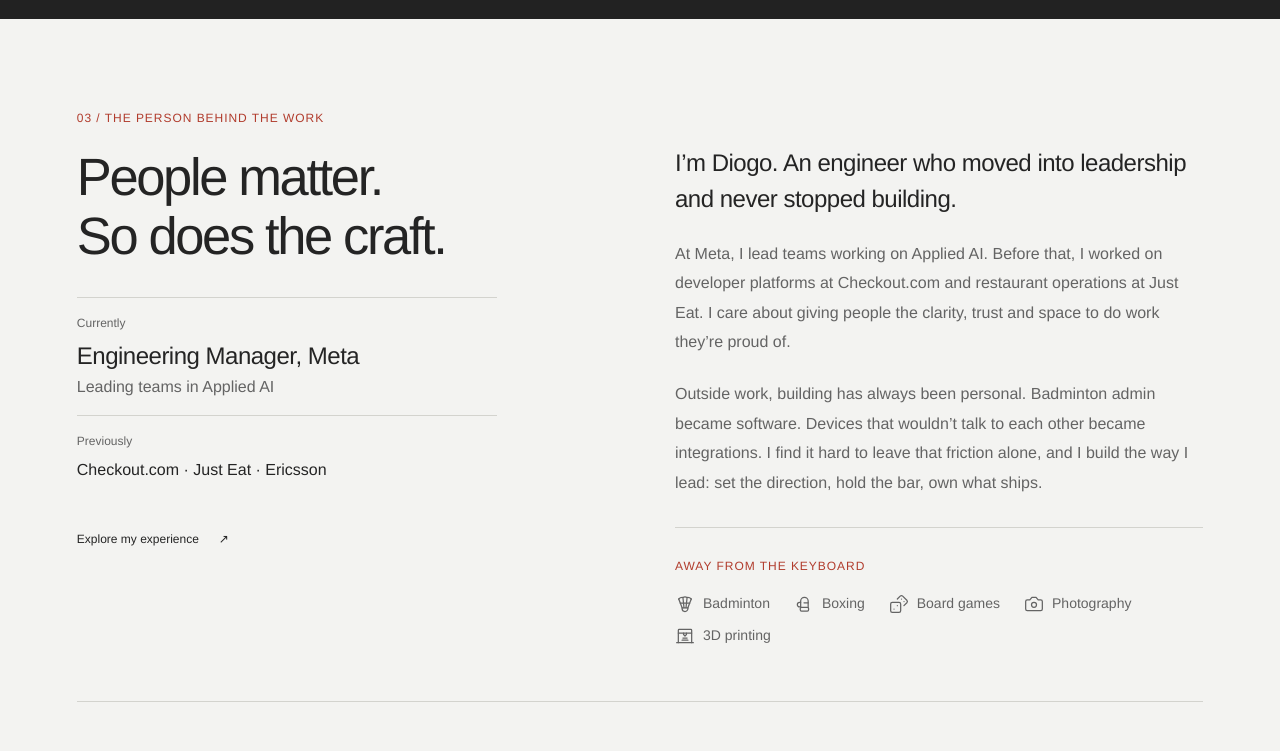
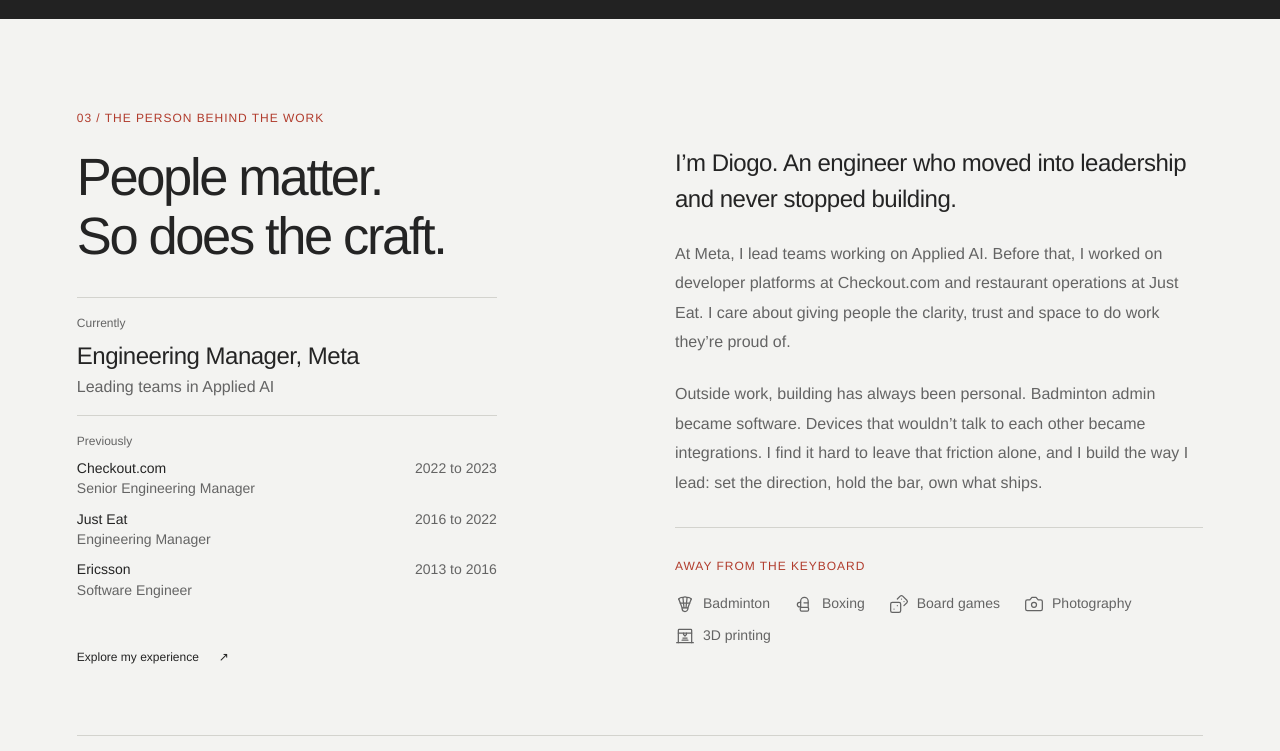
Before and after one commit to Stormsys/stormsys.github.io, a React (Create React App) app: page / in a window 1280 px wide. Shown: the part 5716-6467 px from the top of the page. Built offline with nearby package versions, Linux system fonts and the light colour scheme.

Commit message:
feat: show previous roles as a stacked list in About

```diff
--- a/src/App.scss
+++ b/src/App.scss
@@ -1283,6 +1283,24 @@ html[data-motion="off"] .hero-line {
   letter-spacing: -0.5px;
 }
 .career-note__now dd span { display: block; margin-top: 4px; color: var(--muted); }
+.career-note__past { margin: 0; padding: 0; list-style: none; }
+.career-note__past li {
+  display: grid;
+  grid-template-columns: minmax(0, 1fr) auto;
+  column-gap: 16px;
+  align-items: baseline;
+  font-size: var(--text-small);
+  line-height: 1.45;
+}
+.career-note__past li + li { margin-top: 10px; }
+.career-note__past strong { font-weight: 500; color: var(--ink); }
+.career-note__past span { grid-column: 1; color: var(--muted); }
+.career-note__past time {
+  grid-area: 1 / 2;
+  color: var(--muted);
+  font-variant-numeric: tabular-nums;
+  white-space: nowrap;
+}
 @media (min-width: 701px) { .career-note { max-width: 420px; } }
 @media (max-width: 700px) {
   .hero-meta { font-size: var(--text-small); }
--- a/src/components/About.js
+++ b/src/components/About.js
@@ -1,5 +1,11 @@
 import React from "react";
 import HobbyIcon from "./HobbyIcon";
+
+const PREVIOUSLY = [
+  ["Checkout.com", "Senior Engineering Manager", "2022 to 2023"],
+  ["Just Eat", "Engineering Manager", "2016 to 2022"],
+  ["Ericsson", "Software Engineer", "2013 to 2016"],
+];
 
 const HOBBIES = [
   ["shuttlecock", "Badminton"],
@@ -29,7 +35,17 @@ export default function About() {
           </div>
           <div>
             <dt>Previously</dt>
-            <dd>Checkout.com · Just Eat · Ericsson</dd>
+            <dd>
+              <ul className="career-note__past">
+                {PREVIOUSLY.map(([company, role, years]) => (
+                  <li key={company}>
+                    <strong>{company}</strong>
+                    <span>{role}</span>
+                    <time>{years}</time>
+                  </li>
+                ))}
+              </ul>
+            </dd>
           </div>
         </dl>
         <a className="inline-link" href="/cv/">
```
Also changed, not shown: 1 other file (tests, documents, lock files or other folders).
